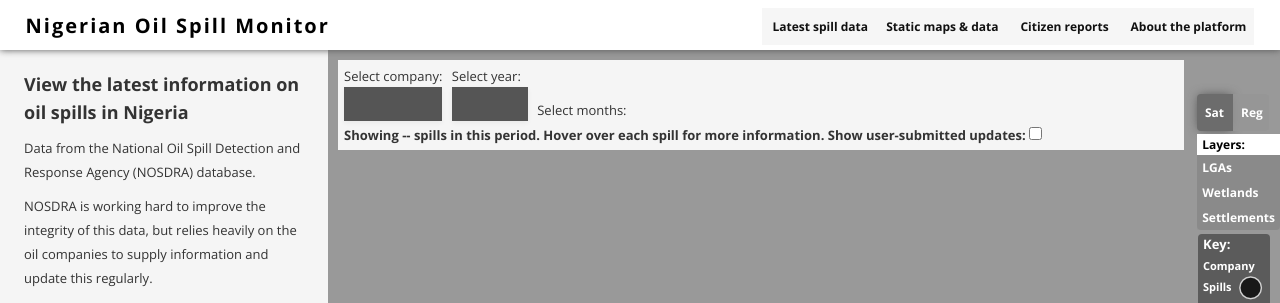
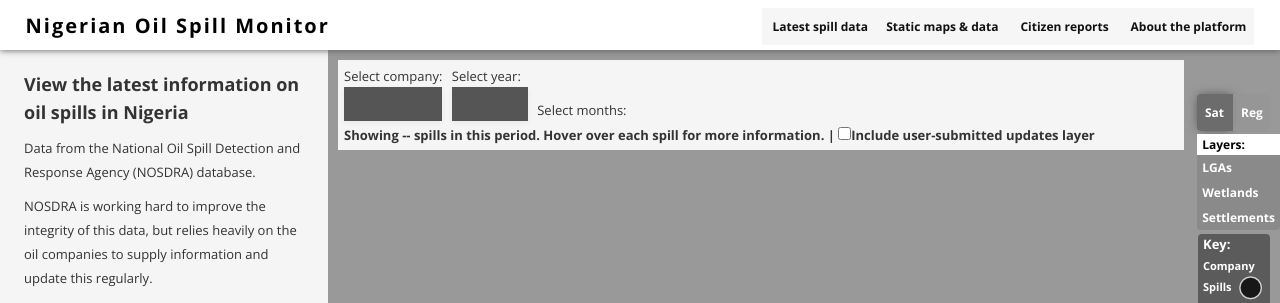
Before and after one commit to sdn4nigeria/monitoring-platform, a Jekyll site: the page built from index.html, in a window 1280 px wide. Shown: the top 303 px of the page. Built offline with Jekyll 4.4.1, drawn with Linux system fonts in a browser that asks for light colours; nearby versions of some CDN libraries; some web fonts are replaced; library files that are not in the unit come from our copies; Markdown is read by kramdown in place of the engine named in the settings.

Commit message:
Update index.html

```diff
--- a/index.html
+++ b/index.html
@@ -74,7 +74,7 @@
 
 
 
-            <b>Showing <span id='spill-number' class='count'>--</span> spills in this period. Hover over each spill for more information. Show user-submitted updates: <input type="checkbox" /> </b>
+            <b>Showing <span id='spill-number' class='count'>--</span> spills in this period. Hover over each spill for more information. | <input type="checkbox" />Include user-submitted updates layer</b>
           </div>
         </div>
       </div>
```
